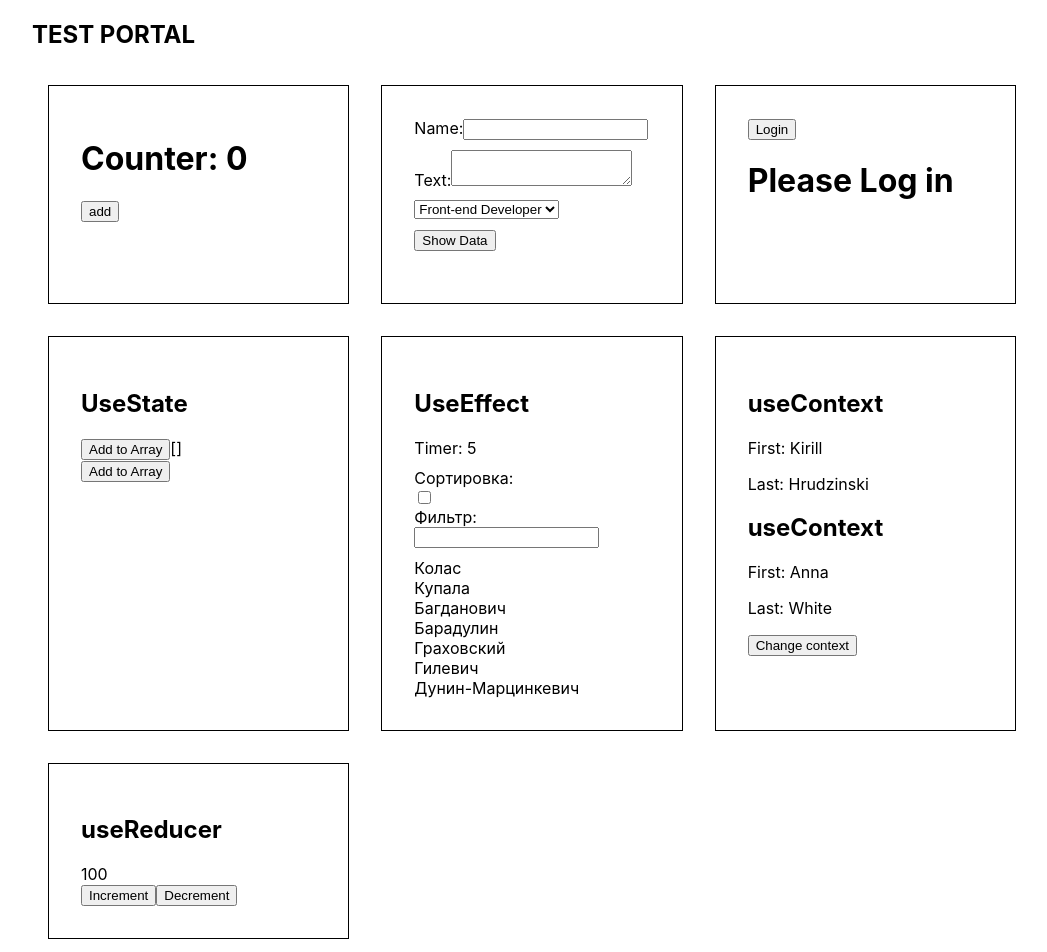
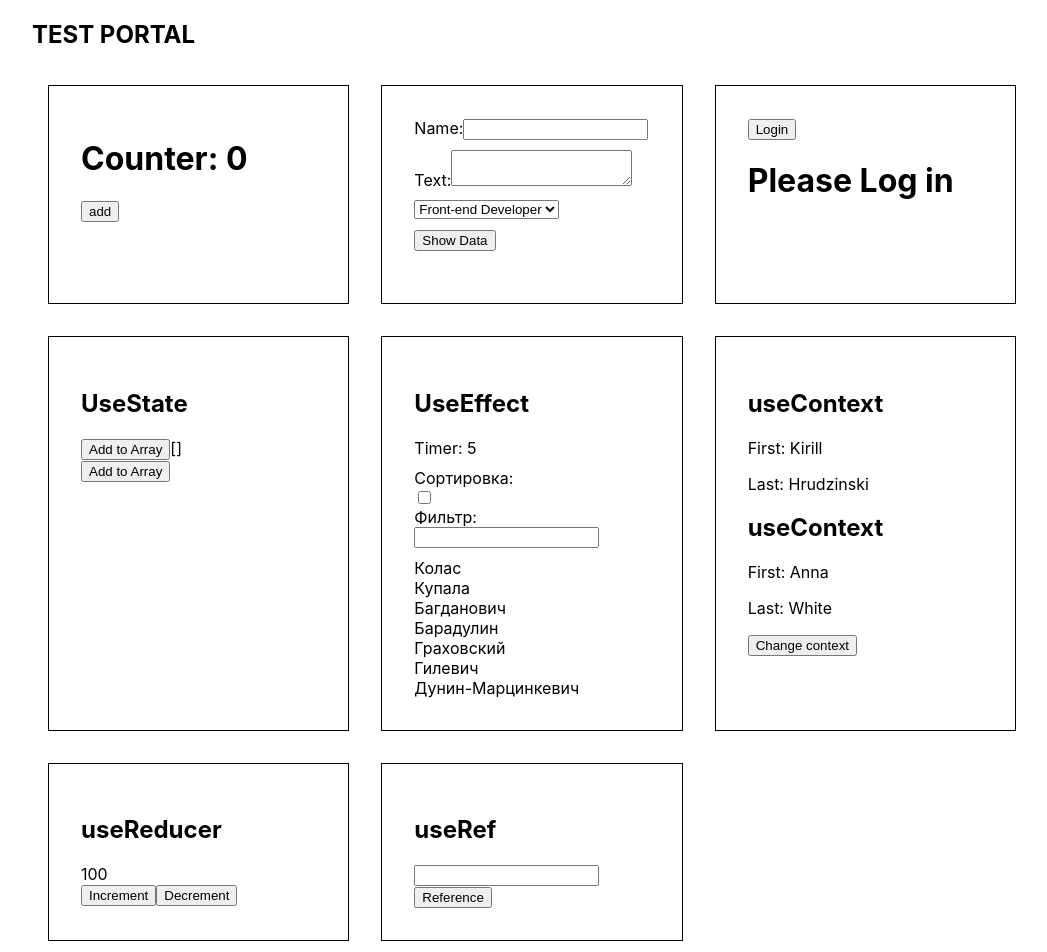
Before and after one commit to 604karev/react-typescript-app, a React (Create React App) app: page / in a window 1280 px wide. Shown: the top 952 px of the page, without its empty margins (108-1155 px from the left). Built offline with nearby package versions, Linux system fonts and the light colour scheme.

Commit message:
add typisation to useRef hook

```diff
--- a/src/App.tsx
+++ b/src/App.tsx
@@ -4,8 +4,9 @@ import Form from "./Components/Form";
 import Context from "./Components/Context";
 import UseStateHook from './Components/UseStateHook';
 import UseEffectHook from './Components/UseEffectHook';
-import UseContextComponent, { UseContextHooks } from './Components/UseContextHook';
+import UseContextComponent from './Components/UseContextHook';
 import UseReducerHook from './Components/useReducerHook';
+import UseRefHook from './Components/useRefHook';
 
 
 const App: React.FC = () => (
@@ -17,6 +18,7 @@ const App: React.FC = () => (
         <UseEffectHook />
         <UseContextComponent />
         <UseReducerHook />
+        <UseRefHook />
     </>
 )
 
--- /dev/null
+++ b/src/Components/useRefHook.tsx
@@ -0,0 +1,18 @@
+import { useRef, useState } from "react";
+
+
+const UseRefHook = () => {
+    const [inputState, setInputState] = useState<string | undefined>()
+    const inputRef = useRef<HTMLInputElement | null>(null)
+
+
+    return (
+        <div>
+            <h2>useRef</h2>
+            <input type="text" ref={inputRef} />
+            <button onClick={() => setInputState(inputRef.current?.value)}>Reference</button>
+            <div>{inputState}</div>
+        </div>
+    )
+}
+export default UseRefHook
```
